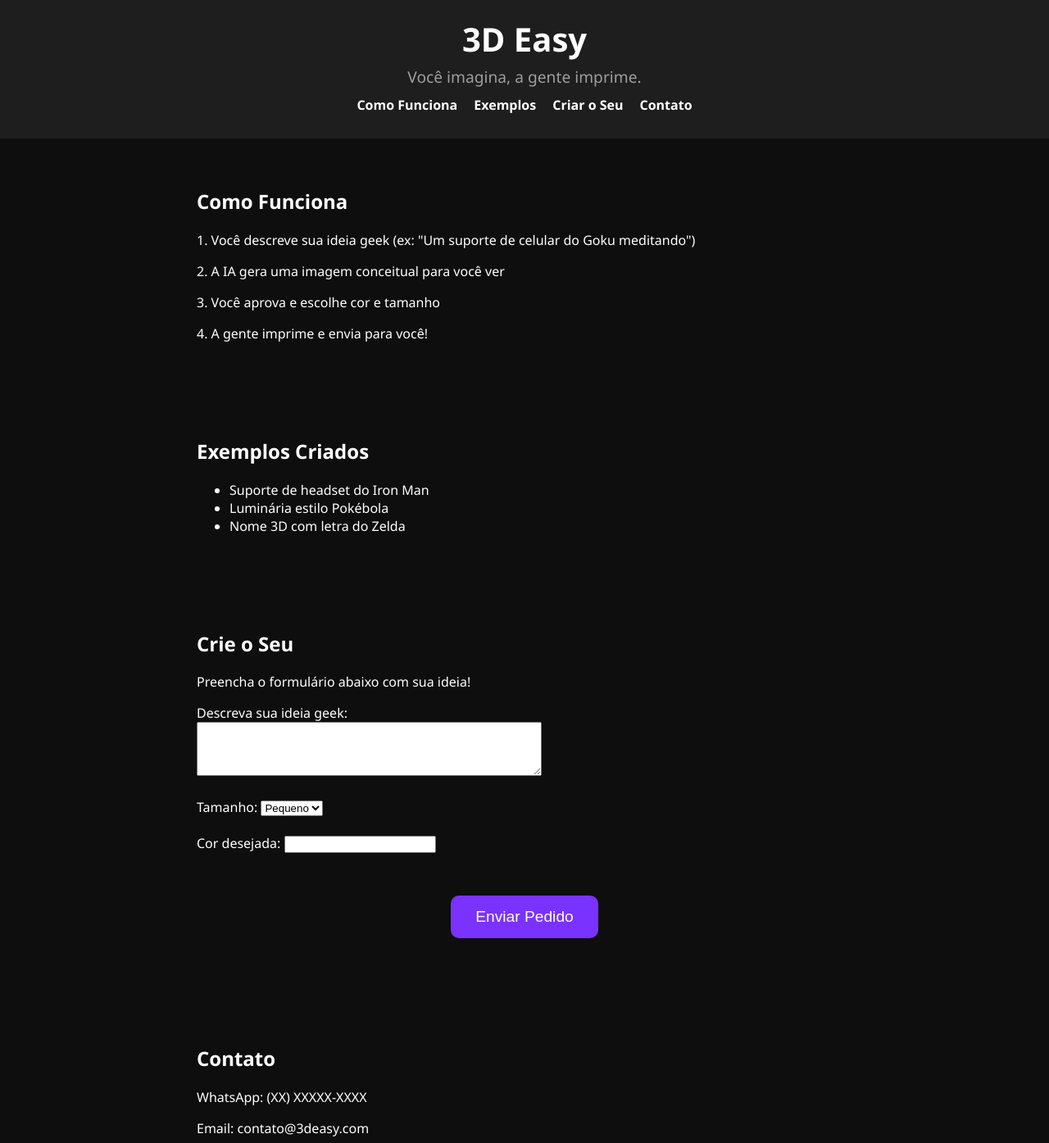
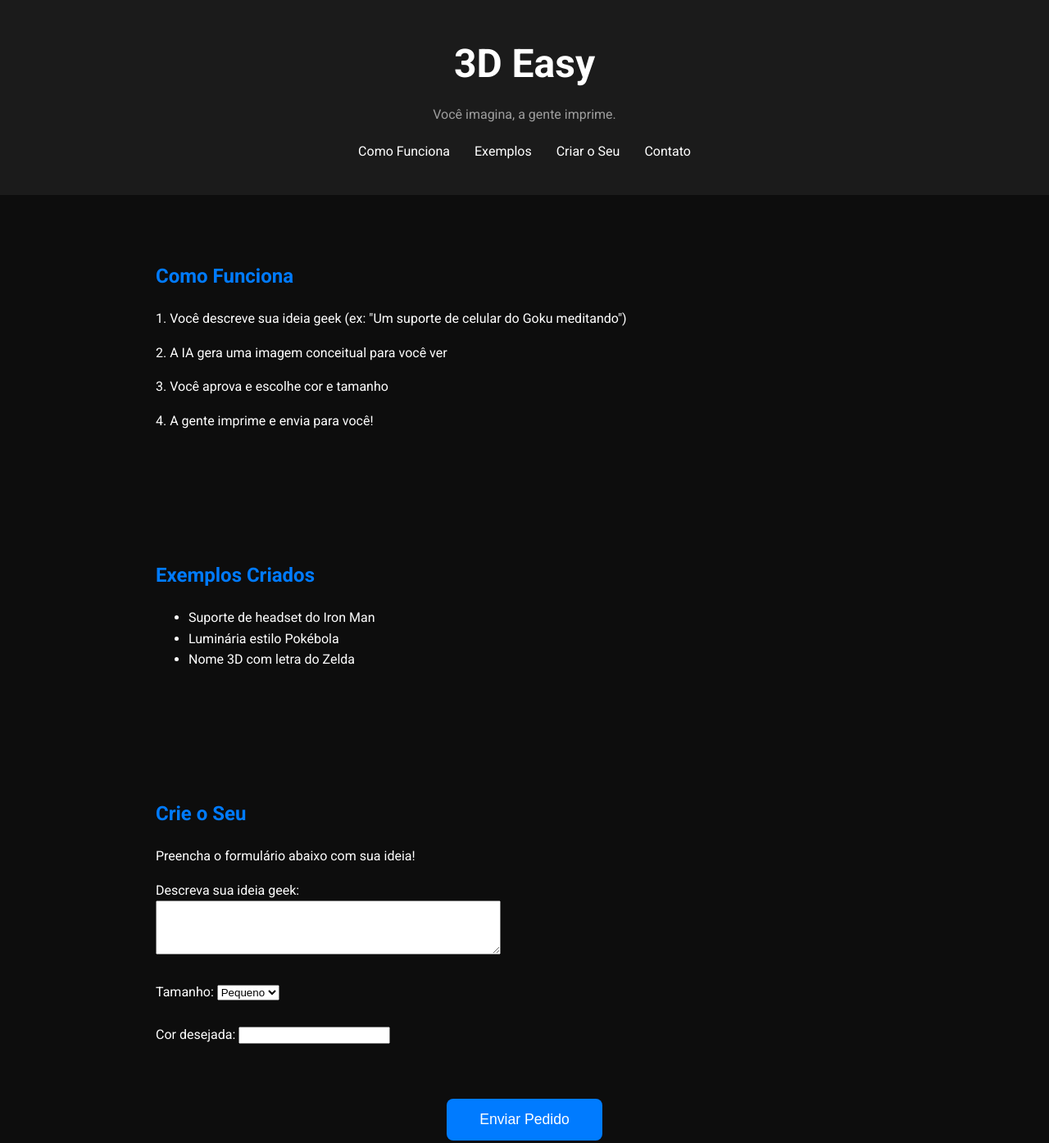
Before and after one commit to igor14111997/3d-easy-site, a plain HTML site: page index.html in a window 1280 px wide. Shown: the top 1395 px of the page at 82% size. Drawn offline with Linux system fonts and the light colour scheme.

Commit message:
Improve site style with modern blue-black theme

```diff
--- a/index.html
+++ b/index.html
@@ -3,62 +3,81 @@
 <head>
   <meta charset="UTF-8" />
   <meta name="viewport" content="width=device-width, initial-scale=1.0" />
+  <link href="https://fonts.googleapis.com/css2?family=Roboto:wght@300;400;700&display=swap" rel="stylesheet" />
   <title>3D Easy – Você imagina, a gente imprime</title>
   <style>
+    :root {
+      --primary-color: #007bff;
+      --dark-bg: #0d0d0d;
+      --light-bg: #1b1b1b;
+      --text-color: #ffffff;
+      --muted-color: #9e9e9e;
+    }
     body {
       margin: 0;
-      font-family: 'Segoe UI', sans-serif;
-      background-color: #0e0e0e;
-      color: #ffffff;
+      font-family: 'Roboto', 'Segoe UI', sans-serif;
+      background-color: var(--dark-bg);
+      color: var(--text-color);
+      line-height: 1.6;
     }
     header {
-      background-color: #1e1e1e;
-      padding: 20px;
+      background: var(--light-bg);
+      padding: 40px 20px;
       text-align: center;
     }
     header h1 {
       margin: 0;
-      font-size: 2.5em;
-      color: #ffffff;
+      font-size: 3em;
     }
     header p {
-      margin: 5px 0;
-      font-size: 1.2em;
-      color: #9e9e9e;
+      margin: 10px 0 0;
+      color: var(--muted-color);
     }
     nav {
       display: flex;
       justify-content: center;
-      gap: 20px;
-      margin: 10px 0;
+      gap: 30px;
+      margin-top: 20px;
     }
     nav a {
-      color: #ffffff;
+      color: var(--text-color);
       text-decoration: none;
-      font-weight: bold;
+      font-weight: 500;
+      transition: color 0.3s;
+    }
+    nav a:hover {
+      color: var(--primary-color);
     }
     section {
-      padding: 40px 20px;
-      max-width: 800px;
+      padding: 60px 20px;
+      max-width: 900px;
       margin: auto;
     }
+    h2 {
+      color: var(--primary-color);
+      margin-bottom: 20px;
+    }
     .cta-button {
-      background-color: #7a32ff;
-      color: white;
-      padding: 15px 30px;
+      background-color: var(--primary-color);
+      color: #fff;
+      padding: 15px 40px;
       border: none;
-      border-radius: 10px;
-      font-size: 1.2em;
+      border-radius: 8px;
+      font-size: 1.1em;
       cursor: pointer;
+      transition: background 0.3s;
       display: block;
-      margin: 30px auto;
+      margin: 40px auto;
+    }
+    .cta-button:hover {
+      background-color: #0056b3;
     }
     footer {
-      background-color: #1e1e1e;
+      background: var(--light-bg);
       text-align: center;
       padding: 20px;
       font-size: 0.9em;
-      color: #777;
+      color: var(--muted-color);
     }
   </style>
 </head>
```
